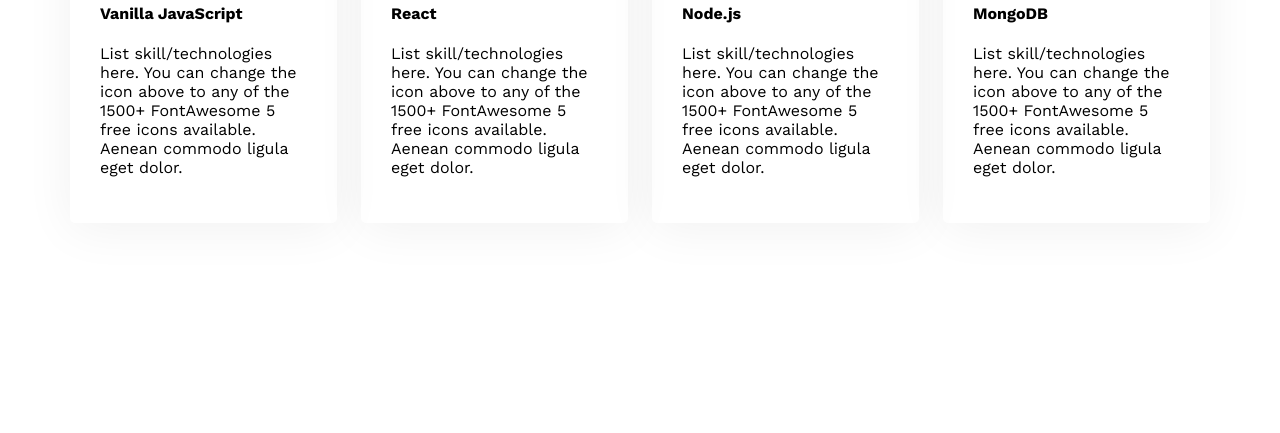
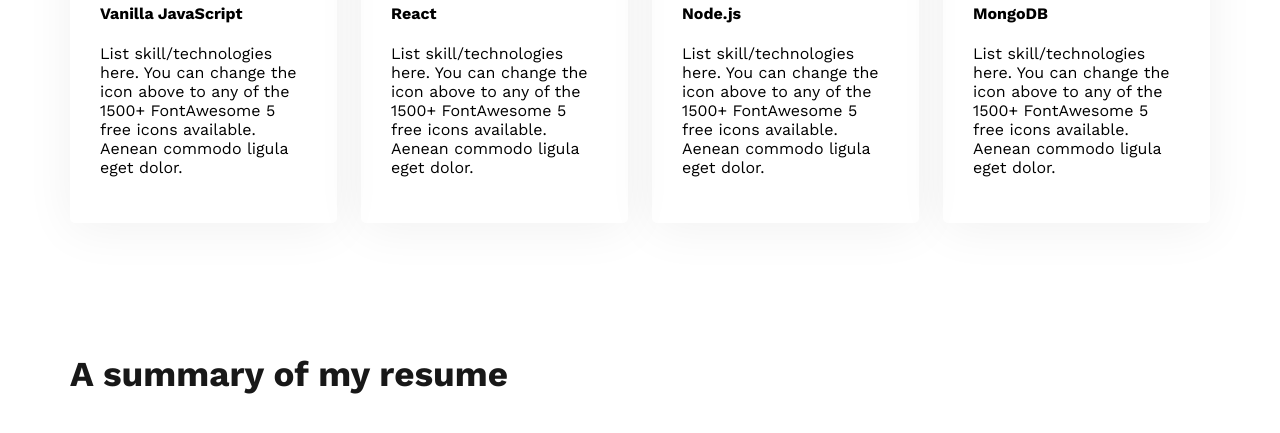
Before and after one commit to M-A-H-DD-I/web-dev-portfolio, a plain HTML site: page indexx.html in a window 1280 px wide. Shown: the part 1896-2329 px from the top of the page. Before the commit the page ends 2249 px from the top, so only its background shows below. Drawn offline with nearby package versions, Linux system fonts and the light colour scheme.

Commit message:
resume summary

```diff
--- a/indexx.html
+++ b/indexx.html
@@ -82,6 +82,10 @@
             </div>
 
         </section>
+        <section class="resume">
+            <h3 class="section-title">A summary of my resume</h3>
+
+        </section>
     </main>
     <footer>
 
```
